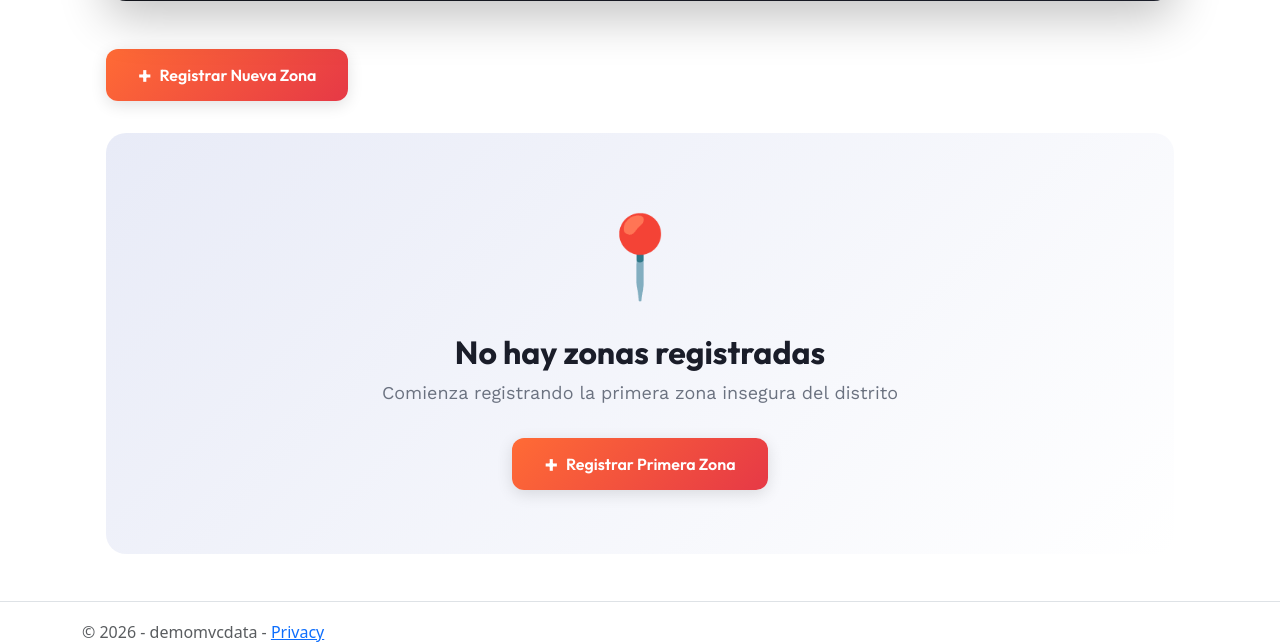
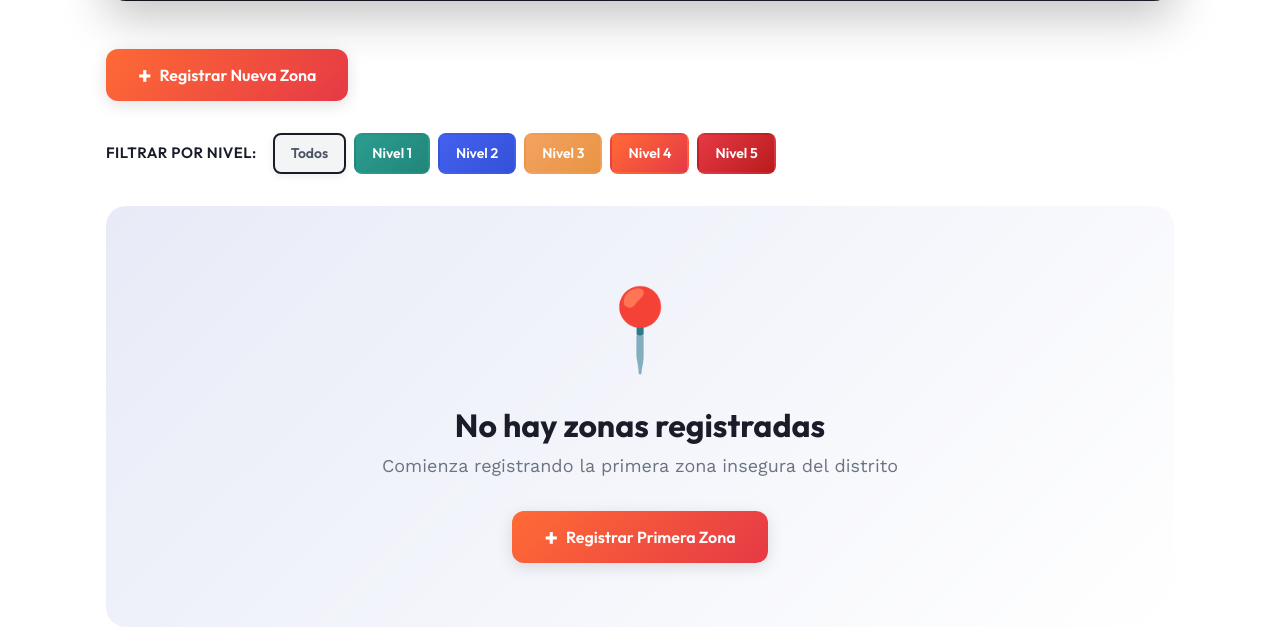
Before and after one commit to fduartej/demomvcdata, an ASP.NET Core app: page /ZonasInseguras in a window 1280 px wide. Shown: the part 393-1035 px from the top of the page. Run offline with ASP.NET Core 8, Linux system fonts and the light colour scheme; style sheets or scripts are compiled from the project's sources; some libraries are stand-ins or nearby versions.

Commit message:
feat: add level filters to ZonasInseguras Index page
- Modified Index action to accept optional nivel parameter for filtering
- Added filter button bar (Todos + Nivel 1-5) to the view
- Added CSS styles for the filter bar with active state

Agent-Logs-Url: https://github.com/fduartej/demomvcdata/sessions/0534a1ca-ee1a-4fb7-a734-70038a865a77

Co-authored-by: fduartej <1461568+fduartej@users.noreply.github.com>

```diff
--- a/Controllers/ZonasInsegurasController.cs
+++ b/Controllers/ZonasInsegurasController.cs
@@ -15,9 +15,18 @@ public class ZonasInsegurasController : Controller
     }
 
     // GET: ZonasInseguras
-    public async Task<IActionResult> Index()
+    public async Task<IActionResult> Index(int? nivel)
     {
-        return View(await _context.ZonasInseguras.ToListAsync());
+        ViewBag.NivelActual = nivel;
+
+        var zonas = _context.ZonasInseguras.AsQueryable();
+
+        if (nivel.HasValue)
+        {
+            zonas = zonas.Where(z => z.NivelPeligro == nivel.Value);
+        }
+
+        return View(await zonas.ToListAsync());
     }
 
     // GET: ZonasInseguras/Details/5
--- a/Views/ZonasInseguras/Index.cshtml
+++ b/Views/ZonasInseguras/Index.cshtml
@@ -28,6 +28,17 @@
 
     <div class="zonas-actions">
         <a asp-action="Create" class="btn-zona-primary">Registrar Nueva Zona</a>
+    </div>
+
+    <div class="zonas-filter">
+        <span class="zonas-filter-label">Filtrar por nivel:</span>
+        <div class="zonas-filter-buttons">
+            <a asp-action="Index" class="zonas-filter-btn @(ViewBag.NivelActual == null ? "zonas-filter-btn-active" : "")">Todos</a>
+            @for (int i = 1; i <= 5; i++)
+            {
+                <a asp-action="Index" asp-route-nivel="@i" class="zonas-filter-btn nivel-@i @(ViewBag.NivelActual != null && (int)ViewBag.NivelActual == i ? "zonas-filter-btn-active" : "")">Nivel @i</a>
+            }
+        </div>
     </div>
 
     @if (!Model.Any())
--- a/wwwroot/css/zonas-inseguras.css
+++ b/wwwroot/css/zonas-inseguras.css
@@ -158,6 +158,57 @@
   font-size: 1.5rem;
   font-weight: 700;
   line-height: 1;
+}
+
+/* ============================================
+   FILTER BAR
+   ============================================ */
+.zonas-filter {
+  display: flex;
+  align-items: center;
+  gap: 1rem;
+  margin-bottom: 2rem;
+  flex-wrap: wrap;
+}
+
+.zonas-filter-label {
+  font-family: "Outfit", sans-serif;
+  font-weight: 600;
+  font-size: 0.9375rem;
+  color: var(--zi-dark);
+  text-transform: uppercase;
+  letter-spacing: 0.03em;
+}
+
+.zonas-filter-buttons {
+  display: flex;
+  gap: 0.5rem;
+  flex-wrap: wrap;
+}
+
+.zonas-filter-btn {
+  padding: 0.5rem 1rem;
+  border-radius: 8px;
+  font-family: "Outfit", sans-serif;
+  font-weight: 600;
+  font-size: 0.875rem;
+  text-decoration: none;
+  color: #4b5563;
+  background: #f3f4f6;
+  border: 2px solid transparent;
+  transition: all 0.2s ease;
+  cursor: pointer;
+}
+
+.zonas-filter-btn:hover {
+  transform: translateY(-1px);
+  box-shadow: var(--zi-shadow-sm);
+  color: #1f2937;
+}
+
+.zonas-filter-btn-active {
+  border-color: var(--zi-dark);
+  box-shadow: var(--zi-shadow-sm);
 }
 
 /* ============================================
```
